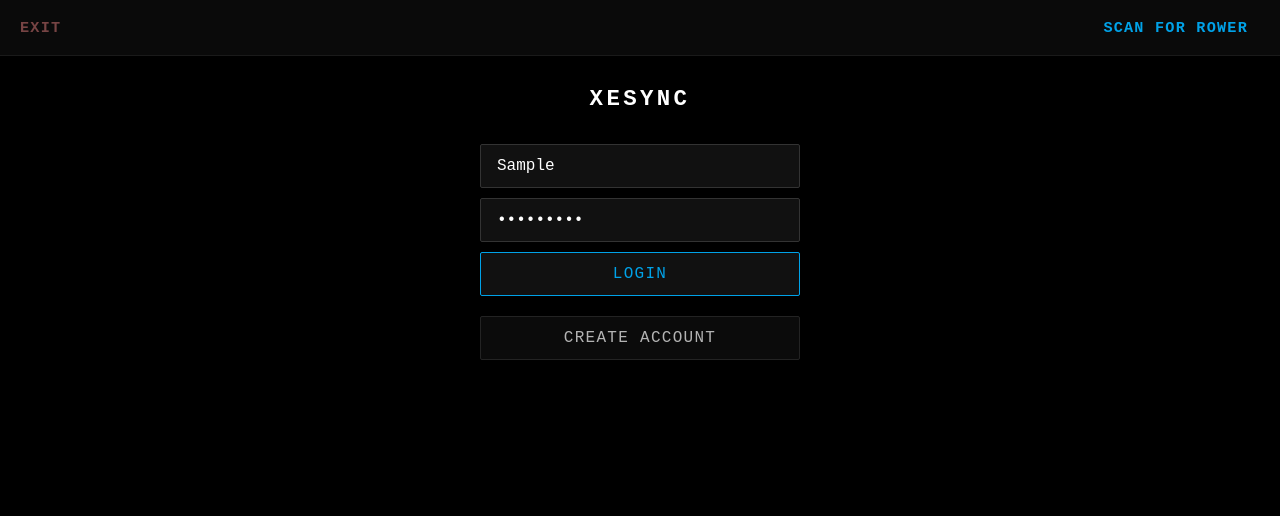
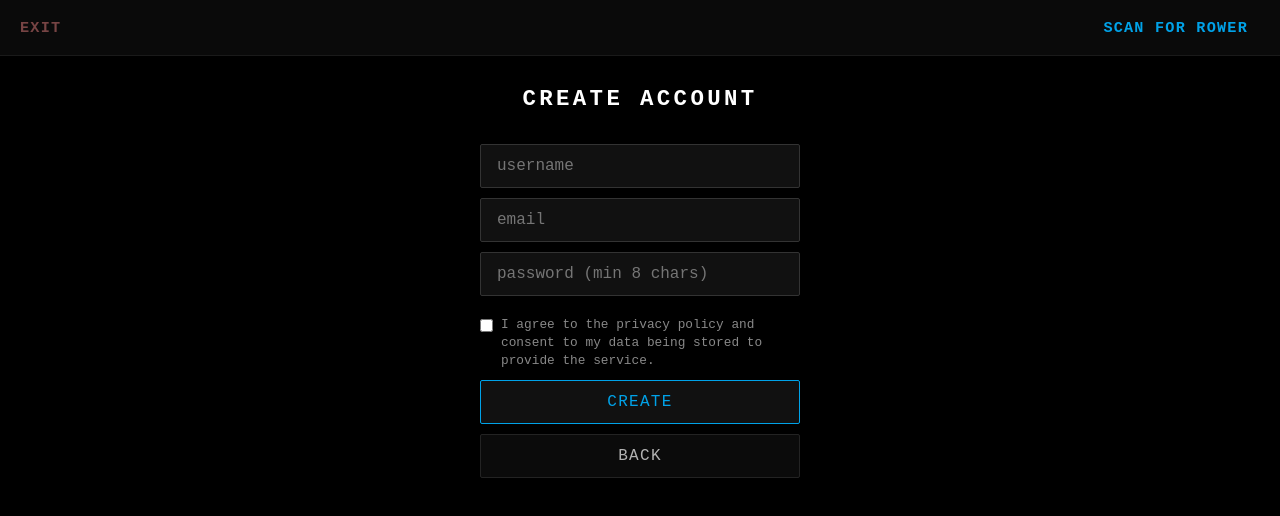
Before and after one commit to INTARYNX/xesync, a plain HTML site: page app.html in a window 1280 px wide. Both pictures are taken after typing "Sample", "Sample123" into the empty fields and a click on the button "CREATE ACCOUNT". Drawn offline with Linux system fonts and the light colour scheme; a web font is replaced by a local one.

Commit message:
deploy 2026-06-15 20:38

```diff
--- a/app.html
+++ b/app.html
@@ -35,7 +35,7 @@
     <input type="text"     id="username" placeholder="username" autocomplete="off" autocorrect="off" autocapitalize="off">
     <input type="password" id="password" placeholder="password">
     <button class="btn primary" onclick="doLogin()">LOGIN</button>
-    <button class="btn" onclick="show('screen-register')" style="margin-top:20px;opacity:0.7;">CREATE ACCOUNT</button>
+    <button class="btn" onclick="goScreen('register')" style="margin-top:20px;opacity:0.7;">CREATE ACCOUNT</button>
     <div class="status-msg" id="login-status"></div>
   </div>
 
@@ -50,7 +50,7 @@
       <span>I agree to the privacy policy and consent to my data being stored to provide the service.</span>
     </label>
     <button class="btn primary" onclick="doRegister()">CREATE</button>
-    <button class="btn" onclick="show('screen-login')" style="margin-top:10px;opacity:0.7;">BACK</button>
+    <button class="btn" onclick="goScreen('login')" style="margin-top:10px;opacity:0.7;">BACK</button>
     <div class="status-msg" id="register-status"></div>
   </div>
 
```
